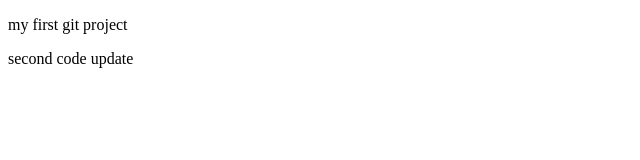
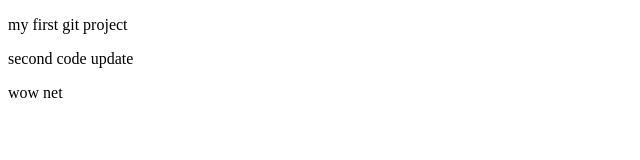
Before and after one commit to skyirty/first-git-project, a plain HTML site: page index.html in a window 1280 px wide. Shown: the full height of the page, 0-640 px from the left. Drawn offline with Linux system fonts and the light colour scheme.

Commit message:
first commit

```diff
--- a/index.html
+++ b/index.html
@@ -7,5 +7,6 @@
 <body>
     <p>my first git project</p>
     <p>second code update</p>
+    <p>wow net</p>
 </body>
 </html>
```
